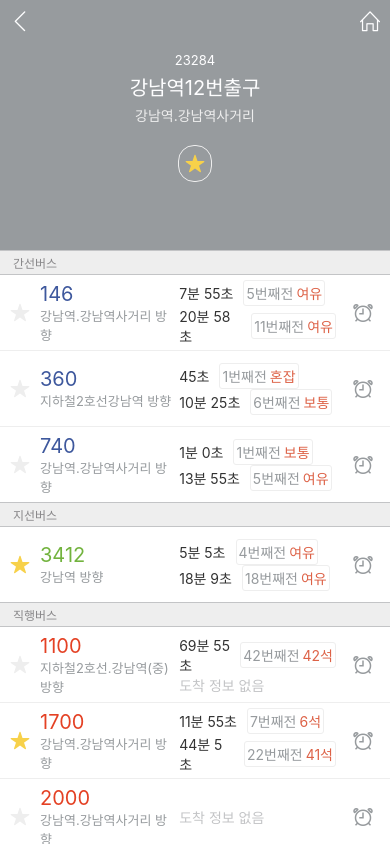
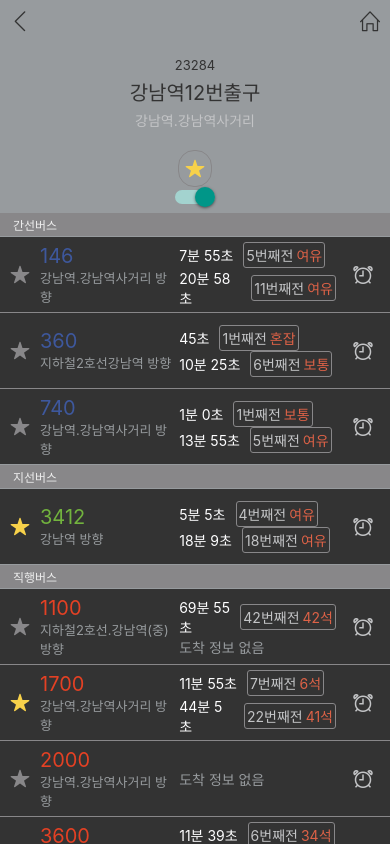
Before and after one commit to sunujun/kakao-bus, a React Native app: screen / in a window 390 px wide. Built offline with nearby package versions, Linux system fonts and the light colour scheme.

Commit message:
다크모드 추가

```diff
--- a/App.tsx
+++ b/App.tsx
@@ -1,5 +1,5 @@
 import React, { useCallback, useEffect, useState } from 'react';
-import { RefreshControl, SectionList, StatusBar, StyleSheet, Text, TouchableOpacity, View } from 'react-native';
+import { RefreshControl, SectionList, StatusBar, StyleSheet, Switch, Text, TouchableOpacity, View } from 'react-native';
 import { SafeAreaProvider, SafeAreaView } from 'react-native-safe-area-context';
 import SimpleLineIcons from 'react-native-vector-icons/SimpleLineIcons';
 import dayjs from 'dayjs';
@@ -16,6 +16,7 @@
 import { COLOR } from './src/color';
 import BookmarkButton from './src/BookmarkButton';
 import Margin from './src/Margin';
+import { useTheme } from './src/useTheme';
 
 const busStopBookmarkSize = 20;
 const busStopBookmarkPadding = 6;
@@ -24,6 +25,7 @@
     const sections = getSections(busStop.buses);
     const [now, setNow] = useState(dayjs());
     const [refreshing, setRefreshing] = useState(false);
+    const { isDark, NEW_COLOR, toggleIsDark } = useTheme();
 
     const onRefresh = () => {
         setRefreshing(true);
@@ -58,49 +60,50 @@
 
     const ListHeaderComponent = useCallback(
         () => (
-            <SafeAreaView
+            <View
                 style={{
                     backgroundColor: COLOR.GRAY_3,
-                    height: 250,
+                    height: 170,
+                    justifyContent: 'center',
+                    alignItems: 'center',
                 }}>
-                {/* 뒤로가기, 홈 아이콘 */}
-                <View style={{ flexDirection: 'row', justifyContent: 'space-between' }}>
-                    <TouchableOpacity style={{ padding: 10 }}>
-                        <SimpleLineIcons name="arrow-left" size={20} color={COLOR.WHITE} />
-                    </TouchableOpacity>
-                    <TouchableOpacity style={{ padding: 10 }}>
-                        <SimpleLineIcons name="home" size={20} color={COLOR.WHITE} />
-                    </TouchableOpacity>
-                </View>
                 {/* 정류소 번호, 이름, 방향 */}
                 <View style={{ justifyContent: 'center', alignItems: 'center' }}>
                     <Margin height={10} />
-                    <Text style={{ color: COLOR.WHITE, fontSize: 13 }}>{busStop.id}</Text>
+                    <Text style={{ color: NEW_COLOR.WHITE_BLACK, fontSize: 13 }}>{busStop.id}</Text>
                     <Margin height={4} />
-                    <Text style={{ color: COLOR.WHITE, fontSize: 20 }}>{busStop.name}</Text>
+                    <Text style={{ color: NEW_COLOR.WHITE_BLACK, fontSize: 20 }}>{busStop.name}</Text>
                     <Margin height={4} />
-                    <Text style={{ color: COLOR.GRAY_1, fontSize: 14 }}>{busStop.directionDescription}</Text>
+                    <Text style={{ color: NEW_COLOR.GRAY_1_GRAY_2, fontSize: 14 }}>{busStop.directionDescription}</Text>
                     <Margin height={20} />
                     {/* 북마크 */}
                     <BookmarkButton
+                        color={NEW_COLOR}
                         size={busStopBookmarkSize}
                         isBookmarked={busStop.isBookmarked}
                         onPress={onPressBusStopBookmark}
                         style={{
                             borderWidth: 0.3,
-                            borderColor: COLOR.GRAY_1,
+                            borderColor: NEW_COLOR.GRAY_1_GRAY_4,
                             borderRadius: (busStopBookmarkSize + busStopBookmarkPadding * 2) / 2,
                             padding: busStopBookmarkPadding,
                         }}
                     />
-                    <Margin height={25} />
+                    <Switch
+                        value={isDark}
+                        onValueChange={() => {
+                            toggleIsDark();
+                        }}
+                    />
                 </View>
-            </SafeAreaView>
+            </View>
         ),
-        [],
+        [NEW_COLOR, isDark, toggleIsDark],
     );
 
-    const ItemSeparatorComponent = () => <View style={{ width: '100%', height: 1, backgroundColor: COLOR.GRAY_1 }} />;
+    const ItemSeparatorComponent = () => (
+        <View style={{ width: '100%', height: 1, backgroundColor: NEW_COLOR.GRAY_1_GRAY_4 }} />
+    );
 
     const ListFooterComponent = () => <Margin height={30} />;
 
@@ -115,13 +118,13 @@
             style={{
                 paddingLeft: 13,
                 paddingVertical: 3,
-                backgroundColor: COLOR.GRAY_1,
+                backgroundColor: NEW_COLOR.GRAY_1_GRAY_4,
                 borderTopWidth: 0.5,
                 borderBottomWidth: 0.5,
-                borderTopColor: COLOR.GRAY_2,
-                borderBottomColor: COLOR.GRAY_2,
+                borderTopColor: NEW_COLOR.GRAY_2_GRAY_3,
+                borderBottomColor: NEW_COLOR.GRAY_2_GRAY_3,
             }}>
-            <Text style={{ fontSize: 12, color: COLOR.GRAY_4 }}>{title}</Text>
+            <Text style={{ fontSize: 12, color: NEW_COLOR.GRAY_4_GRAY_1 }}>{title}</Text>
         </View>
     );
 
@@ -154,6 +157,7 @@
 
         return (
             <BusInfo
+                color={NEW_COLOR}
                 isBookmarked={bus.isBookmarked}
                 onPressBookmark={() => {}}
                 num={bus.num}
@@ -166,8 +170,41 @@
 
     return (
         <SafeAreaProvider>
-            <View style={styles.container}>
+            <View
+                style={{
+                    ...styles.container,
+                    backgroundColor: NEW_COLOR.WHITE_BLACK,
+                }}>
                 <StatusBar translucent={true} backgroundColor="transparent" barStyle="dark-content" />
+                {/* 뒤로가기, 홈 아이콘 */}
+                <View
+                    style={{
+                        backgroundColor: COLOR.GRAY_3,
+                        width: '100%',
+                    }}>
+                    <SafeAreaView
+                        style={{
+                            flexDirection: 'row',
+                            justifyContent: 'space-between',
+                        }}>
+                        <TouchableOpacity style={{ padding: 10 }}>
+                            <SimpleLineIcons name="arrow-left" size={20} color={NEW_COLOR.WHITE_BLACK} />
+                        </TouchableOpacity>
+                        <TouchableOpacity style={{ padding: 10 }}>
+                            <SimpleLineIcons name="home" size={20} color={NEW_COLOR.WHITE_BLACK} />
+                        </TouchableOpacity>
+                    </SafeAreaView>
+                    {/* 헤더와 리스트 사이에 간극 채우기 위한 View */}
+                    <View
+                        style={{
+                            position: 'absolute',
+                            width: '100%',
+                            height: 500,
+                            backgroundColor: COLOR.GRAY_3,
+                            zIndex: -1,
+                        }}
+                    />
+                </View>
                 <SectionList
                     style={{ flex: 1, width: '100%' }}
                     sections={sections}
@@ -186,7 +223,6 @@
 const styles = StyleSheet.create({
     container: {
         flex: 1,
-        backgroundColor: '#fff',
         justifyContent: 'center',
         alignItems: 'center',
     },
--- a/src/AlarmButton.tsx
+++ b/src/AlarmButton.tsx
@@ -1,12 +1,28 @@
 import React from 'react';
 import { StyleProp, TouchableOpacity, ViewStyle } from 'react-native';
 import Ionicons from 'react-native-vector-icons/Ionicons';
-import { COLOR } from './color';
 
-const AlarmButton = ({ onPress, style }: { onPress: () => void; style: StyleProp<ViewStyle> }) => {
+const AlarmButton = ({
+    onPress,
+    style,
+    color,
+}: {
+    onPress: () => void;
+    style: StyleProp<ViewStyle>;
+    color: {
+        WHITE_BLACK: string;
+        BLACK_WHITE: string;
+        GRAY_1_GRAY_4: string;
+        GRAY_2_GRAY_3: string;
+        GRAY_3_GRAY_2: string;
+        GRAY_4_GRAY_1: string;
+        GRAY_1_GRAY_3: string;
+        GRAY_1_GRAY_2: string;
+    };
+}) => {
     return (
         <TouchableOpacity style={style} onPress={onPress}>
-            <Ionicons name="alarm-outline" size={24} color={COLOR.GRAY_3} />
+            <Ionicons name="alarm-outline" size={24} color={color.GRAY_3_GRAY_2} />
         </TouchableOpacity>
     );
 };
--- a/src/BookmarkButton.tsx
+++ b/src/BookmarkButton.tsx
@@ -18,11 +18,22 @@
     onPress,
     style,
     size,
+    color,
 }: {
     isBookmarked: boolean;
     onPress: () => void;
     style: StyleProp<ViewStyle>;
     size: number;
+    color: {
+        WHITE_BLACK: string;
+        BLACK_WHITE: string;
+        GRAY_1_GRAY_4: string;
+        GRAY_2_GRAY_3: string;
+        GRAY_3_GRAY_2: string;
+        GRAY_4_GRAY_1: string;
+        GRAY_1_GRAY_3: string;
+        GRAY_1_GRAY_2: string;
+    };
 }) => {
     const { isBookmarked, toggleIsBookmarked } = useBookmark(isBookmarkedProp);
 
@@ -33,7 +44,7 @@
                 toggleIsBookmarked();
                 onPress();
             }}>
-            <Ionicons name="star" size={size} color={isBookmarked ? COLOR.YELLOW : COLOR.GRAY_1} />
+            <Ionicons name="star" size={size} color={isBookmarked ? COLOR.YELLOW : color.GRAY_1_GRAY_4} />
         </TouchableOpacity>
     );
 };
--- a/src/BusInfo.tsx
+++ b/src/BusInfo.tsx
@@ -7,6 +7,7 @@
 import NextBusInfo from './NextBusInfo';
 
 const BusInfo = ({
+    color,
     isBookmarked,
     onPressBookmark,
     num,
@@ -14,6 +15,16 @@
     directionDescription,
     processedNextBusInfo,
 }: {
+    color: {
+        WHITE_BLACK: string;
+        BLACK_WHITE: string;
+        GRAY_1_GRAY_4: string;
+        GRAY_2_GRAY_3: string;
+        GRAY_3_GRAY_2: string;
+        GRAY_4_GRAY_1: string;
+        GRAY_1_GRAY_3: string;
+        GRAY_1_GRAY_2: string;
+    };
     isBookmarked: boolean;
     onPressBookmark: () => void;
     num: number;
@@ -22,7 +33,7 @@
     processedNextBusInfo: ProcessedNextBusInfo[];
 }) => {
     return (
-        <View style={{ flexDirection: 'row', height: 75, backgroundColor: '#FFF' }}>
+        <View style={{ flexDirection: 'row', height: 75, backgroundColor: color.WHITE_BLACK }}>
             <View
                 style={{
                     flex: 0.85,
@@ -32,6 +43,7 @@
                 {/* 북마크 */}
                 <BookmarkButton
                     size={20}
+                    color={color}
                     isBookmarked={isBookmarked}
                     onPress={onPressBookmark}
                     style={{ paddingHorizontal: 10 }}
@@ -50,6 +62,7 @@
                     {processedNextBusInfo.map((info, index) => (
                         <NextBusInfo
                             key={`next-bus-info-${index}`}
+                            color={color}
                             hasInfo={info.hasInfo}
                             remainedTimeText={info.remainedTimeText}
                             numOfRemainedStops={info.numOfRemainedStops}
@@ -58,7 +71,7 @@
                     ))}
                 </View>
                 {/* 알람 아이콘 */}
-                <AlarmButton onPress={() => {}} style={{ paddingHorizontal: 15 }} />
+                <AlarmButton color={color} onPress={() => {}} style={{ paddingHorizontal: 15 }} />
             </View>
         </View>
     );
--- a/src/NextBusInfo.tsx
+++ b/src/NextBusInfo.tsx
@@ -7,29 +7,40 @@
     remainedTimeText,
     numOfRemainedStops,
     seatStatusText,
+    color,
 }: {
     hasInfo: boolean;
     remainedTimeText: string;
     numOfRemainedStops?: number;
     seatStatusText?: string;
+    color: {
+        WHITE_BLACK: string;
+        BLACK_WHITE: string;
+        GRAY_1_GRAY_4: string;
+        GRAY_2_GRAY_3: string;
+        GRAY_3_GRAY_2: string;
+        GRAY_4_GRAY_1: string;
+        GRAY_1_GRAY_3: string;
+        GRAY_1_GRAY_2: string;
+    };
 }) => {
     if (!hasInfo) {
-        return <Text style={{ color: COLOR.GRAY_2 }}>도착 정보 없음</Text>;
+        return <Text style={{ color: color.GRAY_2_GRAY_3 }}>도착 정보 없음</Text>;
     }
 
     return (
         <View style={{ flexDirection: 'row', alignItems: 'center' }}>
-            <Text style={{ color: COLOR.BLACK, marginRight: 10 }}>{remainedTimeText}</Text>
+            <Text style={{ color: color.BLACK_WHITE, marginRight: 10 }}>{remainedTimeText}</Text>
             <View
                 style={{
                     flexDirection: 'row',
                     alignItems: 'center',
                     borderWidth: 0.5,
-                    borderColor: COLOR.GRAY_1,
+                    borderColor: color.GRAY_1_GRAY_4,
                     borderRadius: 3,
                     padding: 2,
                 }}>
-                <Text style={{ color: COLOR.GRAY_3, marginRight: 3 }}>{numOfRemainedStops}번째전</Text>
+                <Text style={{ color: color.GRAY_3_GRAY_2, marginRight: 3 }}>{numOfRemainedStops}번째전</Text>
                 <Text style={{ color: COLOR.CORAL }}>{seatStatusText}</Text>
             </View>
         </View>
--- /dev/null
+++ b/src/useTheme.tsx
@@ -0,0 +1,13 @@
+import { useState } from 'react';
+import { DARK_COLOR, LIGHT_COLOR } from './color';
+
+export const useTheme = () => {
+    const [isDark, setIsDark] = useState(true);
+    const toggleIsDark = () => setIsDark(prevState => !prevState);
+
+    return {
+        isDark,
+        NEW_COLOR: isDark ? DARK_COLOR : LIGHT_COLOR,
+        toggleIsDark,
+    };
+};
```
